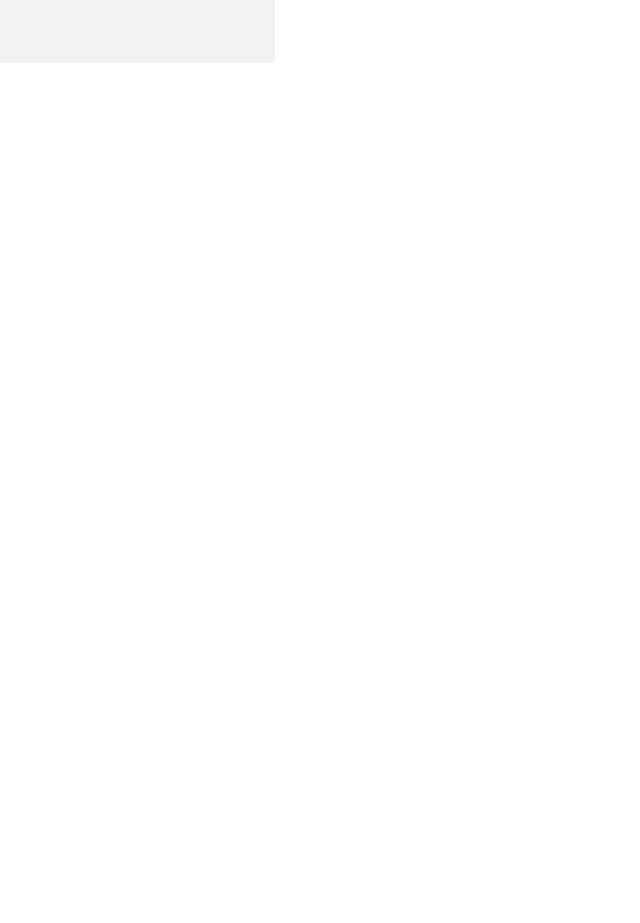
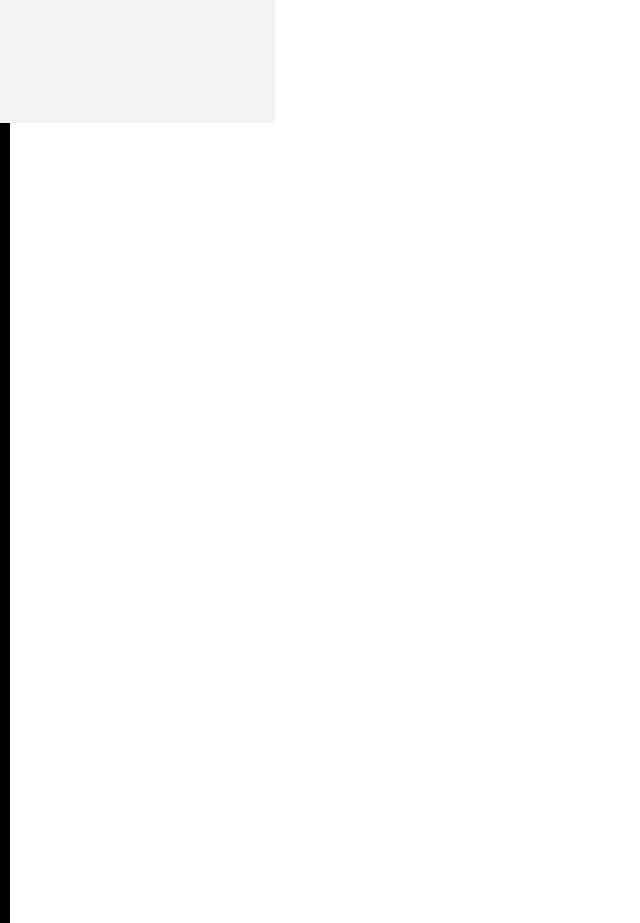
Before and after one commit to JaydenElliott/Branch-It, a React (Create React App) app in the folder treevy_client/: page / in a window 1280 px wide. Shown: the part 780-1703 px from the top of the page, without its empty margins (0-640 px from the left). Before the commit the page ends 843 px from the top, so only its background shows below. Built offline with nearby package versions, Linux system fonts and the light colour scheme.

Commit message:
now able to resize search-container with panel. However, the panel position is below the home page

```diff
--- a/treevy_client/package.json
+++ b/treevy_client/package.json
@@ -27,6 +27,7 @@
     "fontsource-roboto": "^3.0.3",
     "react": "^16.13.1",
     "react-dom": "^16.13.1",
+    "react-draggable": "^4.4.3",
     "react-facebook-login": "^4.1.1",
     "react-flow-renderer": "^8.1.2",
     "react-google-login": "^5.1.25",
--- a/treevy_client/src/componentStyles/homePage/search-container/searchContainer.css
+++ b/treevy_client/src/componentStyles/homePage/search-container/searchContainer.css
@@ -5,10 +5,18 @@ Sidebar styling
 .sidebar-container {
   grid-area: sidebar-container;
   background-color: #f2f2f2;
-  height: 100vh;
+  height: auto;
   display: grid;
   grid-template-rows: 10% 90%;
   grid-template-areas: "side-search-bar" ".";
+}
+
+.resize-pannel {
+  background-color: black;
+  width: 10px;
+  height: 100vh;
+
+  cursor: e-resize;
 }
 
 .sidebar-top-div {
@@ -30,7 +38,7 @@ Sidebar styling
   font-size: 25px;
   background-color: transparent;
   height: 40px;
-  width: 300px;
+  width: 80%;
   font-size: 27px;
 
   border: 0;
@@ -52,10 +60,12 @@ Sidebar styling
 }
 
 .add-button {
+  display: inline-block;
   margin-left: 10px;
   height: 40px;
-  width: 60px;
+  width: fit-content;
   font-weight: bold;
+  text-align: center;
 }
 
 .feedback {
--- a/treevy_client/src/components/homePage/homePage.tsx
+++ b/treevy_client/src/components/homePage/homePage.tsx
@@ -154,7 +154,7 @@ export default class HomePage extends Component<any, HomePageState> {
         <div className="list-container">
           {this.renderList("")} {/* FIX: render selected to-do */}
         </div>
-        <div className="graph-container"></div>
+        <div className="graph-container" onClick={() => alert('hello')}></div>
       </div>
     );
   }
--- a/treevy_client/src/components/homePage/search-container/searchContainer.tsx
+++ b/treevy_client/src/components/homePage/search-container/searchContainer.tsx
@@ -1,6 +1,7 @@
 import React, { ChangeEvent, Component } from "react";
 import "../../../componentStyles/homePage/search-container/searchContainer.css";
 import ListHandler, { ListHandlerState } from "../../listHandling/listHandler";
+import Draggable from "react-draggable";
 
 // Button
 import Button from "@material-ui/core/Button";
@@ -20,6 +21,9 @@ interface SearchBarState {
 
   // User feedback
   feedback: string;
+
+  // Size
+  width: number;
 }
 export default class SearchBar extends Component<any, SearchBarState> {
   constructor(props: any) {
@@ -32,7 +36,9 @@ export default class SearchBar extends Component<any, SearchBarState> {
       selectedList: props.selectedList,
       displayedToDoLists: this.props.toDoLists || [],
 
-      feedback: ""
+      feedback: "",
+
+      width: -1
     };
   }
 
@@ -115,7 +121,7 @@ export default class SearchBar extends Component<any, SearchBarState> {
                 textTransform: "none",
                 display: "flex",
                 margin: "4%",
-                width: "20vw",
+                width: "90%",
                 boxShadow: "none",
                 backgroundColor: "#608C4C",
                 borderColor: "black",
@@ -127,7 +133,7 @@ export default class SearchBar extends Component<any, SearchBarState> {
                 textTransform: "none",
                 display: "flex",
                 margin: "4%",
-                width: "20vw",
+                width: "90%",
               }
         }
         onClick={() => this.setState({ selectedList: listOption })}
@@ -230,11 +236,33 @@ export default class SearchBar extends Component<any, SearchBarState> {
   }
 
   render() {
+    // Render at the resized width or the given
+    if (this.state.width === -1) {
       return (
         <div className="sidebar-container">
           {this.renderSearch()}
           {this.displayToDoLists()}
+          <Draggable
+            axis='x'
+            onDrag={(data: any) => (this.setState({width: data.clientX}))}
+          >
+            <div className="resize-pannel" />
+          </Draggable>
+        </div>
+      );
+    } else {
+      return (
+        <div className="sidebar-container" style={{width: this.state.width}}>
+          {this.renderSearch()}
+          {this.displayToDoLists()}
+          <Draggable
+            axis='x'
+            onDrag={(data: any) => (this.setState({width: data.clientX}))}
+          >
+            <div className="resize-pannel" />
+          </Draggable>
         </div>
       );
     }
   }
+}
```
Lines whose indentation alone changed are shown as unchanged.
